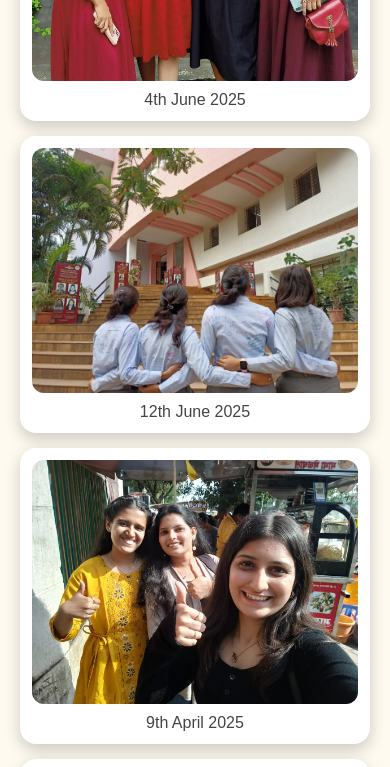
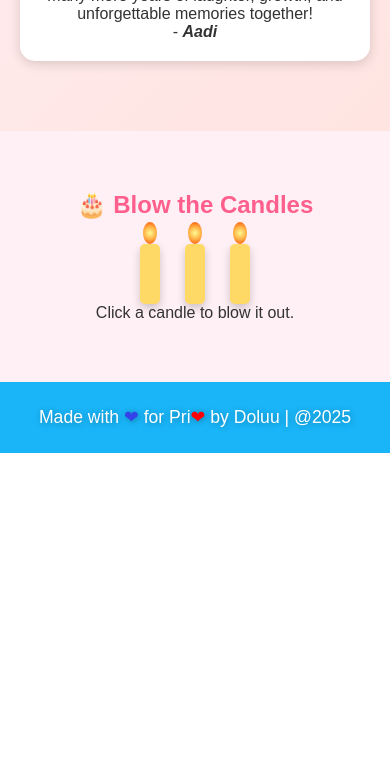
Before and after one commit to AD5224/bdg, a plain HTML site: page index.html in a window 390 px wide. Shown: the part 4820-5587 px from the top of the page. After the commit the page ends 5273 px from the top, so only its background shows below. Drawn offline with nearby package versions, Linux system fonts and the light colour scheme.

Commit message:
Update style.css

```diff
--- a/style.css
+++ b/style.css
@@ -232,7 +232,7 @@ body {
   width: 100%;
   max-height: 300px;
   border-radius: 12px;
-  object-fit: contain; /* ensures full photo visible */
+  object-fit: contain;
   transition: transform 0.5s ease, box-shadow 0.5s ease;
 }
 
@@ -248,15 +248,9 @@ body {
   color: #444;
 }
 
-@media (max-width: 600px) {
-  .photos img {
-    max-height: none;
-  }
-}
-
 /* ================== WISHES ================== */
 .wishes {
-  background: linear-gradient(135deg, #fff0f5, #ffe4e1); /* original background */
+  background: linear-gradient(135deg, #fff0f5, #ffe4e1);
   padding: 50px 20px;
 }
 
@@ -290,10 +284,8 @@ body {
 
 /* ================== CAKE ================== */
 .cake {
-  padding: 60px 20px;
+  padding: 60px;
   background: #fff0f5;
-  position: relative; /* ensure candles visible */
-  z-index: 5;
 }
 
 .cake h2 {
@@ -305,7 +297,6 @@ body {
   display: flex;
   justify-content: center;
   gap: 25px;
-  flex-wrap: wrap; /* responsiveness */
 }
 
 .candle {
@@ -329,7 +320,6 @@ body {
   background: radial-gradient(circle, #fffb91, #ffae42, #ff4500);
   border-radius: 50%;
   animation: flicker 0.25s infinite;
-  z-index: 10;
 }
 
 .candle.out::before { display: none; }
@@ -337,12 +327,6 @@ body {
 @keyframes flicker {
   0%, 100% { opacity: 1; transform: translateX(-50%) scale(1); }
   50% { opacity: 0.7; transform: translateX(-50%) scale(1.2); }
-}
-
-@media (max-width: 600px) {
-  .cake-box { gap: 15px; justify-content: center; }
-  .candle { width: 16px; height: 50px; }
-  .candle::before { width: 10px; height: 16px; }
 }
 
 /* ================== FOOTER ================== */
@@ -400,3 +384,22 @@ body {
   30% { opacity: 0.9; }
   100% { transform: translateY(-10vh) scale(1.2); opacity: 0; }
 }
+
+/* ================== MOBILE IMAGE FIX ================== */
+@media (max-width: 768px) {
+  .photos {
+    grid-template-columns: repeat(auto-fit, minmax(140px, 1fr));
+  }
+
+  .photos figure {
+    opacity: 1 !important;
+    transform: translateY(0) !important;
+  }
+
+  .photos img {
+    width: 100%;
+    height: auto;
+    max-height: none;
+    object-fit: contain;
+  }
+}
```
